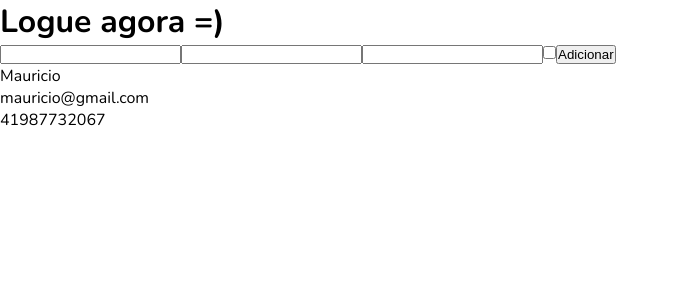
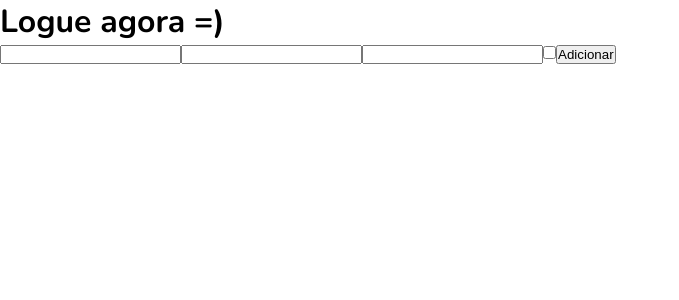
Before and after one commit to mauriciohike/phone-book, a React (Create React App) app: page / in a window 1280 px wide. Shown: the top 300 px of the page, without its empty margins (0-679 px from the left). Built offline with nearby package versions, Linux system fonts and the light colour scheme; the HTML template or start-up script is replaced by a standard one.

Commit message:
feature: localstorage in reducers

```diff
--- a/src/contexts/ContactContext.js
+++ b/src/contexts/ContactContext.js
@@ -1,19 +1,18 @@
-import React, { createContext, useReducer} from 'react';
+import React, { createContext, useReducer, useEffect} from 'react';
 import { contactReducer } from '../reducers/contactReducer';
 
 export const ContactContext = createContext();
 
 const ContactContextProvider = (props) =>{
 
-    const [contactList, dispatch] = useReducer(contactReducer, [
-        {
-            id: 1,
-            name: 'Mauricio',
-            email: 'mauricio@gmail.com',
-            phone: '41987732067',
-            type: 'public'
-         }
-    ]);
+    const [contactList, dispatch] = useReducer(contactReducer, [], () =>{
+        const localData = localStorage.getItem('contactList');
+        return localData ? JSON.parse(localData) : [];
+    });
+
+    useEffect(() =>{
+        localStorage.setItem('contactList', JSON.stringify(contactList))
+    }, [contactList]);
 
     return(
         <ContactContext.Provider value={{contactList, dispatch}}>
--- a/src/contexts/UserContext.js
+++ b/src/contexts/UserContext.js
@@ -1,11 +1,18 @@
-import React, { createContext, useReducer} from 'react';
+import React, { createContext, useReducer, useEffect} from 'react';
 import { userReducer } from '../reducers/userReducer';
 
 export const UserContext = createContext();
 
 const UserContextProvider = (props) =>{
 
-  const [user, dispatch] = useReducer(userReducer, {});
+  const [user, dispatch] = useReducer(userReducer, {}, () =>{
+    const localData = localStorage.getItem('user');
+    return localData ? JSON.parse(localData) : {};
+  });
+
+  useEffect(() =>{
+    localStorage.setItem('user', JSON.stringify(user))
+  }, [user]);
 
   return(
     <UserContext.Provider value={{user, dispatch}}>
--- a/src/contexts/UserListContext.js
+++ b/src/contexts/UserListContext.js
@@ -1,18 +1,18 @@
-import React, { createContext, useReducer} from 'react';
+import React, { createContext, useReducer, useEffect} from 'react';
 import { userListReducer } from '../reducers/userListReducer';
 
 export const UserListContext = createContext();
 
 const UserListContextProvider = (props) =>{
 
-    const [userList, dispatch] = useReducer(userListReducer, [
-        {
-            id: 1,
-            name: 'Admin',
-            email: 'admin@admin',
-            password: 'Admin'
-         }
-    ]);
+    const [userList, dispatch] = useReducer(userListReducer, [], () =>{
+        const localData = localStorage.getItem('userList');
+        return localData ? JSON.parse(localData) : [];
+    });
+
+    useEffect(() =>{
+        localStorage.setItem('userList', JSON.stringify(userList))
+    }, [userList]);
 
     return(
         <UserListContext.Provider value={{userList, dispatch}}>
--- a/src/pages/Home/index.js
+++ b/src/pages/Home/index.js
@@ -22,86 +22,61 @@ const Home = () => {
     e.preventDefault();
 
     if(name && email && phone){
-
       const contactExist = contactList.find(contact => contact.phone === phone);
 
       if(!contactExist){
+
         dispatch({
           type: 'ADD_CONTACT',
           contact: {id: uuid(), name, email, phone, type: type ? 'public' : 'private'}
         });
+
         toast.success('Cadastrado com sucesso!');
-
         resetForm();
-
       }else{
         toast.error('Contato já cadastrado');
-
         resetForm();
       }
     }else{
       toast.warn('Preencha todas as infos!');
     }
-  }
+  };
 
   const resetForm = () =>{
-    setName('');
-    setEmail('');
-    setPhone('');
-    setType('');
-  }
+    setName(''); setEmail(''); setPhone(''); setType('');
+  };
 
   const deleteContact = (id) =>{
     dispatch({
-      type: 'REMOVE_CONTACT',
-      id
+      type: 'REMOVE_CONTACT', id
     });
-  }
+  };
 
   useEffect(() =>{
     if(user.name){
       setContactsView(contactList);
-      console.log('carai borracha 1')
     }else{
-      setContactsView(contactList.filter(contact => contact.type === 'public'))
-      console.log('carai borracha 2')
+      setContactsView(contactList.filter(contact => contact.type === 'public'));
     }
-  }, [])
+  }, [user.name, contactList]);
 
   return (
     <>
       <h1>{ user.name ? `Olá ${user.name}` : 'Logue agora =)' }</h1>
 
       <form onSubmit={handleSubmit}>
-
         <input
-          type="text"
-          name="Name"
-          value={name}
-          onChange={(e) => setName(e.target.value)}
+          type="text" name="Name"value={name} onChange={(e) => setName(e.target.value)}
         />
-
         <input
-          type="email"
-          name="Email"
-          value={email}
-          onChange={(e) => setEmail(e.target.value)}
+          type="email" name="Email"value={email} onChange={(e) => setEmail(e.target.value)}
         />
-
         <input
-          type="tel"
-          name="Phone"
-          value={phone}
-          onChange={(e) => setPhone(e.target.value)}
+          type="tel" name="Phone"value={phone} onChange={(e) => setPhone(e.target.value)}
         />
-
         <input
-          type="checkbox"
-          name="Type"
-          checked={type}
-          onChange={(e) => setType(e.target.checked)}
+          type="checkbox" name="Type"checked={type} onChange={(e) => setType(e.target.checked)}
         />
-
         <input type="submit" value="Adicionar"/>
       </form>
 
```
